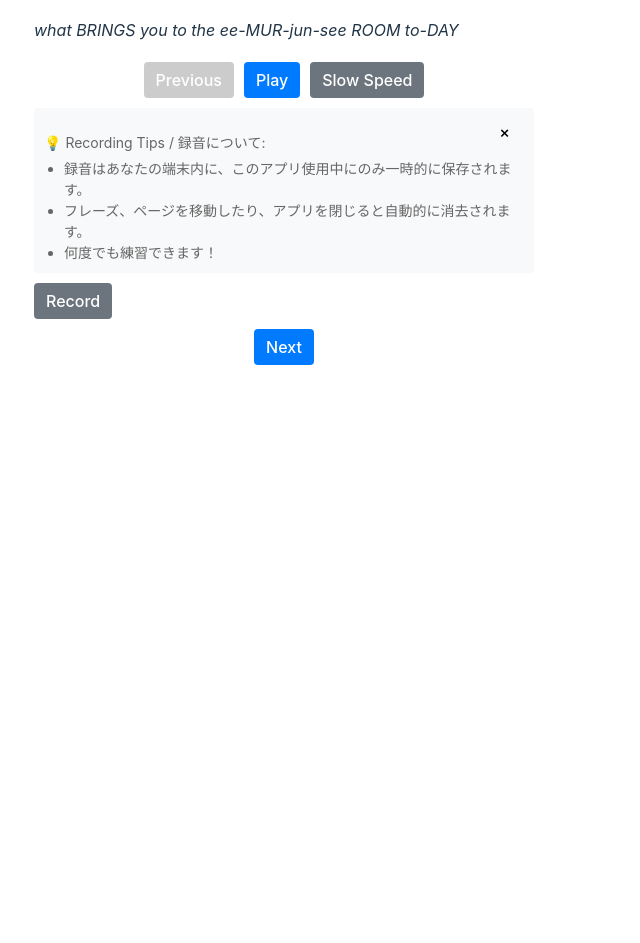
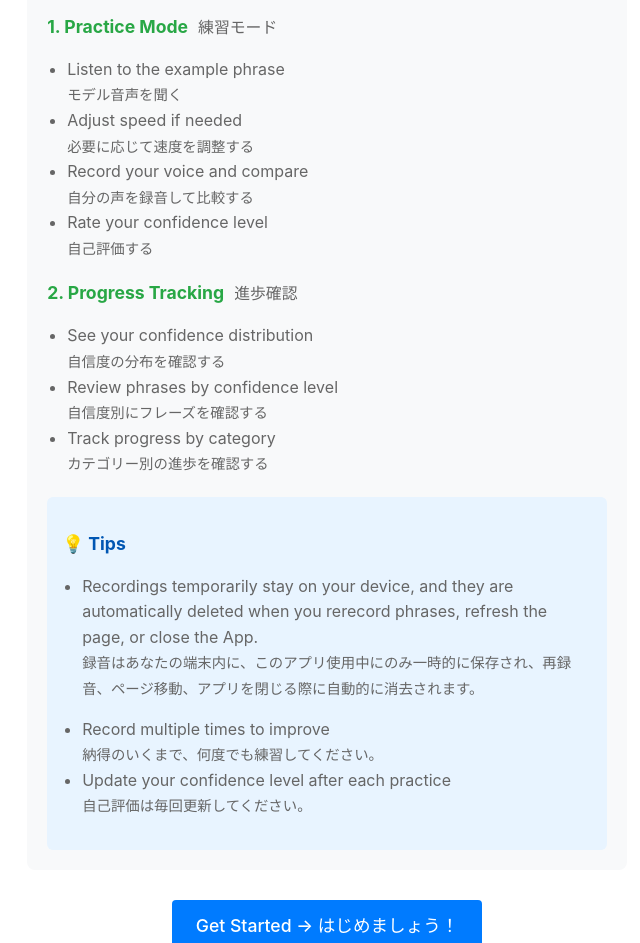
Before and after one commit to oplandfu/medical-english-practice, a React (Vite) app: page / in a window 1280 px wide. Shown: the part 305-1248 px from the top of the page, without its empty margins (6-646 px from the left). Before the commit the page ends 800 px from the top, so only its background shows below. Built offline with nearby package versions, Linux system fonts and the light colour scheme.

Commit message:
Add landing page and remove duplicate recording tips

```diff
--- a/src/App.tsx
+++ b/src/App.tsx
@@ -1,6 +1,14 @@
+import { useState } from 'react'
 import AudioPractice from './AudioPractice'
+import LandingPage from './LandingPage'
 
 function App() {
+  const [showLanding, setShowLanding] = useState(true)
+
+  if (showLanding) {
+    return <LandingPage onStart={() => setShowLanding(false)} />
+  }
+
   return (
     <div>
       <AudioPractice />
--- a/src/AudioPractice.tsx
+++ b/src/AudioPractice.tsx
@@ -109,10 +109,6 @@ const AudioPractice = () => {
   const [isRecording, setIsRecording] = useState(false);
   const [recordedAudio, setRecordedAudio] = useState<string | null>(null);
   const [confidenceLevels, setConfidenceLevels] = useState<ConfidenceLevels>({});
-  const [showTips, setShowTips] = useState(() => {
-    // Check if user has seen tips before
-    return !localStorage.getItem('hasSeenRecordingTips');
-  });
   const audioRef = useRef<HTMLAudioElement | null>(null);
   const mediaRecorderRef = useRef<MediaRecorder | null>(null);
   const chunksRef = useRef<BlobPart[]>([]);
@@ -321,56 +317,8 @@ const AudioPractice = () => {
             </button>
 
             <div>
-  {showTips && (
-    <div style={{
-      marginBottom: '10px',
-      fontSize: '14px',
-      color: '#666',
-      backgroundColor: '#f8f9fa',
-      padding: '10px',
-      borderRadius: '4px',
-      position: 'relative'
-    }}>
-      <button
-        onClick={() => {
-          setShowTips(false);
-          localStorage.setItem('hasSeenRecordingTips', 'true');
-        }}
-        style={{
-          position: 'absolute',
-          top: '5px',
-          right: '5px',
-          border: 'none',
-          background: 'none',
-          cursor: 'pointer',
-          fontSize: '16px'
-        }}
-      >
-        ×
-      </button>
-      <p style={{ marginBottom: '5px' }}>💡 Recording Tips / 録音について:</p>
-      <ul style={{ margin: '0', paddingLeft: '20px' }}>
-        <li>録音はあなたの端末内に、このアプリ使用中にのみ一時的に保存されます。</li>
-        <li>フレーズ、ページを移動したり、アプリを閉じると自動的に消去されます。</li>
-        <li>何度でも練習できます！</li>
-      </ul>
-    </div>
-  )}
-  {!showTips && (
-    <button
-      onClick={() => setShowTips(true)}
-      style={{
-        border: 'none',
-        background: 'none',
-        color: '#666',
-        fontSize: '12px',
-        cursor: 'pointer',
-        marginBottom: '5px'
-      }}
-    >
-      💡 Show recording tips
-    </button>
-  )}
+
+
   <button
     onClick={toggleRecording}
     style={{
--- /dev/null
+++ b/src/LandingPage.tsx
@@ -0,0 +1,178 @@
+import React from 'react';
+
+interface LandingPageProps {
+  onStart: () => void;
+}
+
+const LandingPage: React.FC<LandingPageProps> = ({ onStart }) => (
+  <div style={{
+    maxWidth: '800px',
+    margin: '20px auto',
+    padding: '40px 20px',
+    backgroundColor: 'white',
+    borderRadius: '8px',
+    boxShadow: '0 2px 4px rgba(0,0,0,0.1)'
+  }}>
+   <h1 style={{
+  textAlign: 'center',
+  color: '#1a365d',  // Darker blue color
+  marginBottom: '30px',
+  fontSize: '2.2em',  // Increased from default
+  fontWeight: '600'   // Made it semi-bold
+}}>
+  Welcome to Medical English Practice
+</h1>
+
+    <div style={{
+      maxWidth: '600px',
+      margin: '0 auto',
+      lineHeight: '1.6'
+    }}>
+      <p style={{
+        textAlign: 'center',
+        color: '#666',
+        marginBottom: '30px'
+      }}>
+        Practice essential English phrases for emergency room settings
+        <br />
+        <span style={{ fontSize: '0.9em' }}>救急外来で使用する重要な英語フレーズを練習しましょう</span>
+      </p>
+
+      <div style={{
+        backgroundColor: '#f8f9fa',
+        padding: '20px',
+        borderRadius: '8px',
+        marginBottom: '30px'
+      }}>
+        <h2 style={{
+          color: '#007bff',
+          marginBottom: '15px',
+          fontSize: '1.2em'
+        }}>
+          How to Use
+          <span style={{ fontSize: '0.9em', color: '#666', marginLeft: '10px' }}>使い方</span>
+        </h2>
+
+        <div style={{ marginBottom: '20px' }}>
+          <h3 style={{
+            color: '#28a745',
+            marginBottom: '10px',
+            fontSize: '1.1em'
+          }}>
+            1. Practice Mode
+            <span style={{ fontSize: '0.9em', color: '#666', marginLeft: '10px' }}>練習モード</span>
+          </h3>
+          <ul style={{
+            paddingLeft: '20px',
+            color: '#666',
+            marginBottom: '15px'
+          }}>
+            <li>
+              Listen to the example phrase
+              <br />
+              <span style={{ fontSize: '0.9em' }}>モデル音声を聞く</span>
+            </li>
+            <li>
+              Adjust speed if needed
+              <br />
+              <span style={{ fontSize: '0.9em' }}>必要に応じて速度を調整する</span>
+            </li>
+            <li>
+              Record your voice and compare
+              <br />
+              <span style={{ fontSize: '0.9em' }}>自分の声を録音して比較する</span>
+            </li>
+            <li>
+              Rate your confidence level
+              <br />
+              <span style={{ fontSize: '0.9em' }}>自己評価する</span>
+            </li>
+          </ul>
+
+          <h3 style={{
+            color: '#28a745',
+            marginBottom: '10px',
+            fontSize: '1.1em'
+          }}>
+            2. Progress Tracking
+            <span style={{ fontSize: '0.9em', color: '#666', marginLeft: '10px' }}>進歩確認</span>
+          </h3>
+          <ul style={{
+            paddingLeft: '20px',
+            color: '#666',
+            marginBottom: '15px'
+          }}>
+            <li>
+              See your confidence distribution
+              <br />
+              <span style={{ fontSize: '0.9em' }}>自信度の分布を確認する</span>
+            </li>
+            <li>
+              Review phrases by confidence level
+              <br />
+              <span style={{ fontSize: '0.9em' }}>自信度別にフレーズを確認する</span>
+            </li>
+            <li>
+              Track progress by category
+              <br />
+              <span style={{ fontSize: '0.9em' }}>カテゴリー別の進歩を確認する</span>
+            </li>
+          </ul>
+        </div>
+
+        <div style={{
+          backgroundColor: '#e8f4ff',
+          padding: '15px',
+          borderRadius: '6px'
+        }}>
+          <h3 style={{
+            color: '#0056b3',
+            marginBottom: '10px',
+            fontSize: '1.1em'
+          }}>
+            💡 Tips
+          </h3>
+          <ul style={{
+            paddingLeft: '20px',
+            color: '#666'
+          }}>
+            <li style={{ marginBottom: '15px' }}>
+              Recordings temporarily stay on your device, and they are automatically deleted when you rerecord phrases, refresh the page, or close the App.
+              <br />
+              <span style={{ fontSize: '0.9em' }}>録音はあなたの端末内に、このアプリ使用中にのみ一時的に保存され、再録音、ページ移動、アプリを閉じる際に自動的に消去されます。</span>
+            </li>
+            <li>
+              Record multiple times to improve
+              <br />
+              <span style={{ fontSize: '0.9em' }}>納得のいくまで、何度でも練習してください。</span>
+            </li>
+            <li>
+              Update your confidence level after each practice
+              <br />
+              <span style={{ fontSize: '0.9em' }}>自己評価は毎回更新してください。</span>
+            </li>
+          </ul>
+        </div>
+      </div>
+
+      <div style={{ textAlign: 'center' }}>
+      <button
+  onClick={onStart}
+  style={{
+    padding: '12px 24px',
+    backgroundColor: '#007bff',
+    color: 'white',
+    border: 'none',
+    borderRadius: '4px',
+    fontSize: '1.1em',
+    cursor: 'pointer'
+  }}
+>
+  Get Started → はじめましょう！
+</button>
+      </div>
+    </div>
+  </div>
+);
+
+export default LandingPage;
```
